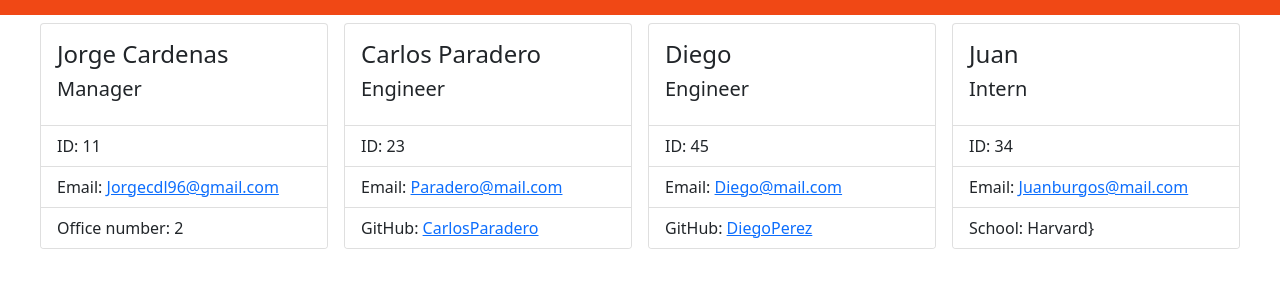
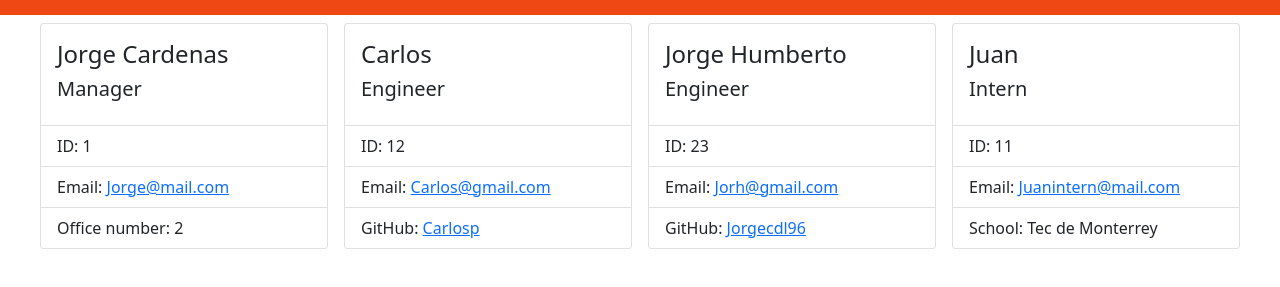
Before and after one commit to Jorgecdl96/TeamProfileGenerator, a website: page dist/index.html in a window 1280 px wide. Shown: the part 65-352 px from the top of the page. Drawn offline with nearby package versions, Linux system fonts and the light colour scheme.

Commit message:
Team profile generated

```diff
--- a/dist/index.html
+++ b/dist/index.html
@@ -5,7 +5,7 @@
             <meta http-equiv="X-UA-Compatible" content="IE=edge">
             <meta name="viewport" content="width=device-width, initial-scale=1.0">
             <link href="https://cdn.jsdelivr.net/npm/bootstrap@5.0.2/dist/css/bootstrap.min.css" rel="stylesheet">
-            <title>Document</title>
+            <title>Team Profile Generator</title>
         </head>
         <body>
             <header class="d-flex align-items-center justify-content-center" style="height: 5rem; background-color: rgb(240, 72, 21); color: white;;">
@@ -18,32 +18,32 @@
             <h5>Manager</h5>
         </div>
         <ul class="list-group list-group-flush">
-            <li class="list-group-item">ID: 11</li>
-            <li class="list-group-item nav-item">Email: <a href="mailto:Jorgecdl96@gmail.com" >Jorgecdl96@gmail.com</a></li>
+            <li class="list-group-item">ID: 1</li>
+            <li class="list-group-item nav-item">Email: <a href="mailto:Jorge@mail.com" >Jorge@mail.com</a></li>
             <li class="list-group-item">Office number: 2</li>
           </ul>
         </div>
 
             <div class="card m-2" style="width: 18rem;" >
         <div class="card-body">
-            <h4 class="card-title">Carlos Paradero</h4>
+            <h4 class="card-title">Carlos</h4>
+            <h5>Engineer</h5>
+        </div>
+        <ul class="list-group list-group-flush">
+            <li class="list-group-item">ID: 12</li>
+            <li class="list-group-item">Email: <a href="mailto:Carlos@gmail.com" >Carlos@gmail.com</a></li>
+            <li class="list-group-item">GitHub: <a href="https://github.com/Carlosp" target="_blank">Carlosp</a></li>
+          </ul>
+        </div>
+        <div class="card m-2" style="width: 18rem;" >
+        <div class="card-body">
+            <h4 class="card-title">Jorge Humberto</h4>
             <h5>Engineer</h5>
         </div>
         <ul class="list-group list-group-flush">
             <li class="list-group-item">ID: 23</li>
-            <li class="list-group-item">Email: <a href="mailto:Paradero@mail.com" >Paradero@mail.com</a></li>
-            <li class="list-group-item">GitHub: <a href="https://github.com/CarlosParadero" target="_blank">CarlosParadero</a></li>
-          </ul>
-        </div>
-        <div class="card m-2" style="width: 18rem;" >
-        <div class="card-body">
-            <h4 class="card-title">Diego</h4>
-            <h5>Engineer</h5>
-        </div>
-        <ul class="list-group list-group-flush">
-            <li class="list-group-item">ID: 45</li>
-            <li class="list-group-item">Email: <a href="mailto:Diego@mail.com" >Diego@mail.com</a></li>
-            <li class="list-group-item">GitHub: <a href="https://github.com/DiegoPerez" target="_blank">DiegoPerez</a></li>
+            <li class="list-group-item">Email: <a href="mailto:Jorh@gmail.com" >Jorh@gmail.com</a></li>
+            <li class="list-group-item">GitHub: <a href="https://github.com/Jorgecdl96" target="_blank">Jorgecdl96</a></li>
           </ul>
         </div>
 
@@ -53,9 +53,9 @@
             <h5>Intern</h5>
         </div>
         <ul class="list-group list-group-flush">
-            <li class="list-group-item">ID: 34</li>
-            <li class="list-group-item">Email: <a href="mailto:Juanburgos@mail.com}">Juanburgos@mail.com</a></li>
-            <li class="list-group-item">School: Harvard}</li>
+            <li class="list-group-item">ID: 11</li>
+            <li class="list-group-item">Email: <a href="mailto:Juanintern@mail.com}">Juanintern@mail.com</a></li>
+            <li class="list-group-item">School: Tec de Monterrey</li>
           </ul>
         </div>
 
```
